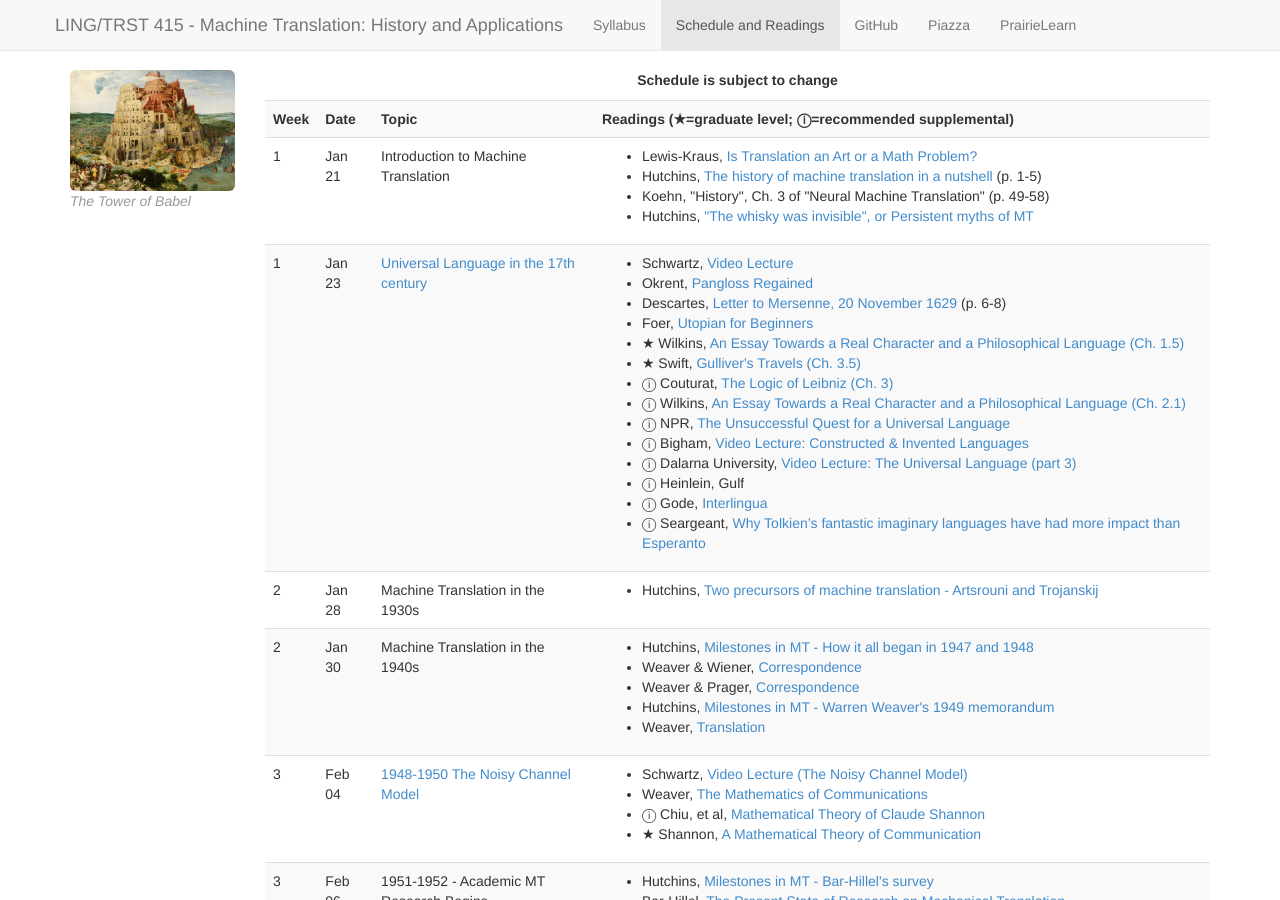
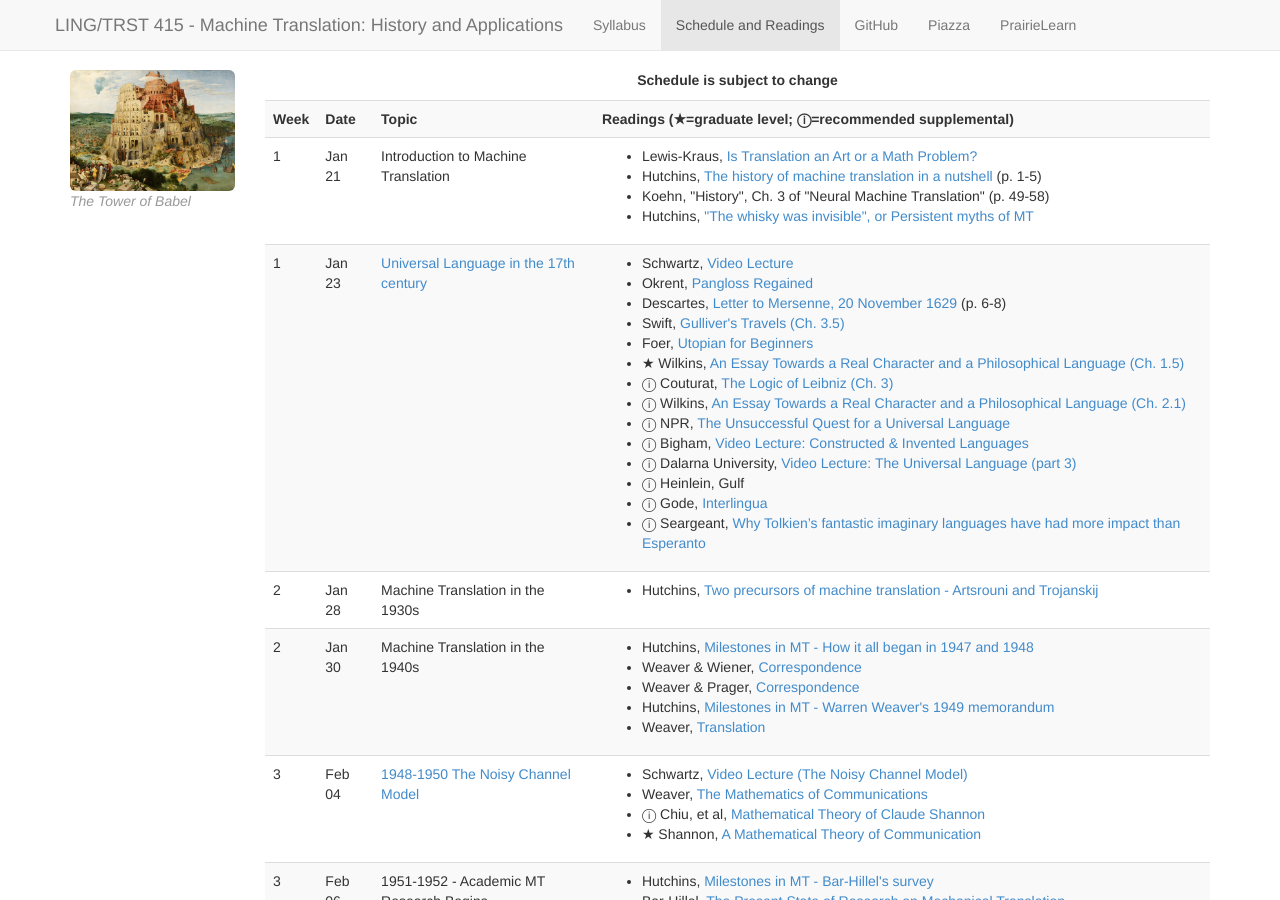
Before and after one commit to 2020-Spring-UIUC-LING415/2020-Spring-UIUC-LING415.github.io, a Jekyll site: the page built from schedule.md, in a window 1280 px wide and 900 px high. Built offline with Jekyll 4.4.1, drawn with Linux system fonts in a browser that asks for light colours; nearby versions of some CDN libraries; part of the change alters nothing that is shown.

```diff
--- a/_data/schedule.yaml
+++ b/_data/schedule.yaml
@@ -42,6 +42,10 @@
       pages: 6-8
       url: http://www.earlymoderntexts.com/assets/pdfs/descartes1619_1.pdf
     -
+      author: Swift
+      title: Gulliver's Travels (Ch. 3.5)
+      url: papers/1726_Gullivers_Travels_pt3_ch5_excerpt.pdf
+    -
       author: Foer
       title:  Utopian for Beginners
       url: http://www.newyorker.com/magazine/2012/12/24/utopian-for-beginners
@@ -49,11 +53,6 @@
       author: Wilkins
       title: An Essay Towards a Real Character and a Philosophical Language (Ch. 1.5)
       url: http://quod.lib.umich.edu/e/eebo/A66045.0001.001/1:7.5?rgn=div2;view=fulltext
-      grad_level: true
-    -
-      author: Swift
-      title: Gulliver's Travels (Ch. 3.5)
-      url: papers/1726_Gullivers_Travels_pt3_ch5_excerpt.pdf
       grad_level: true
     -
       author: Couturat
```
